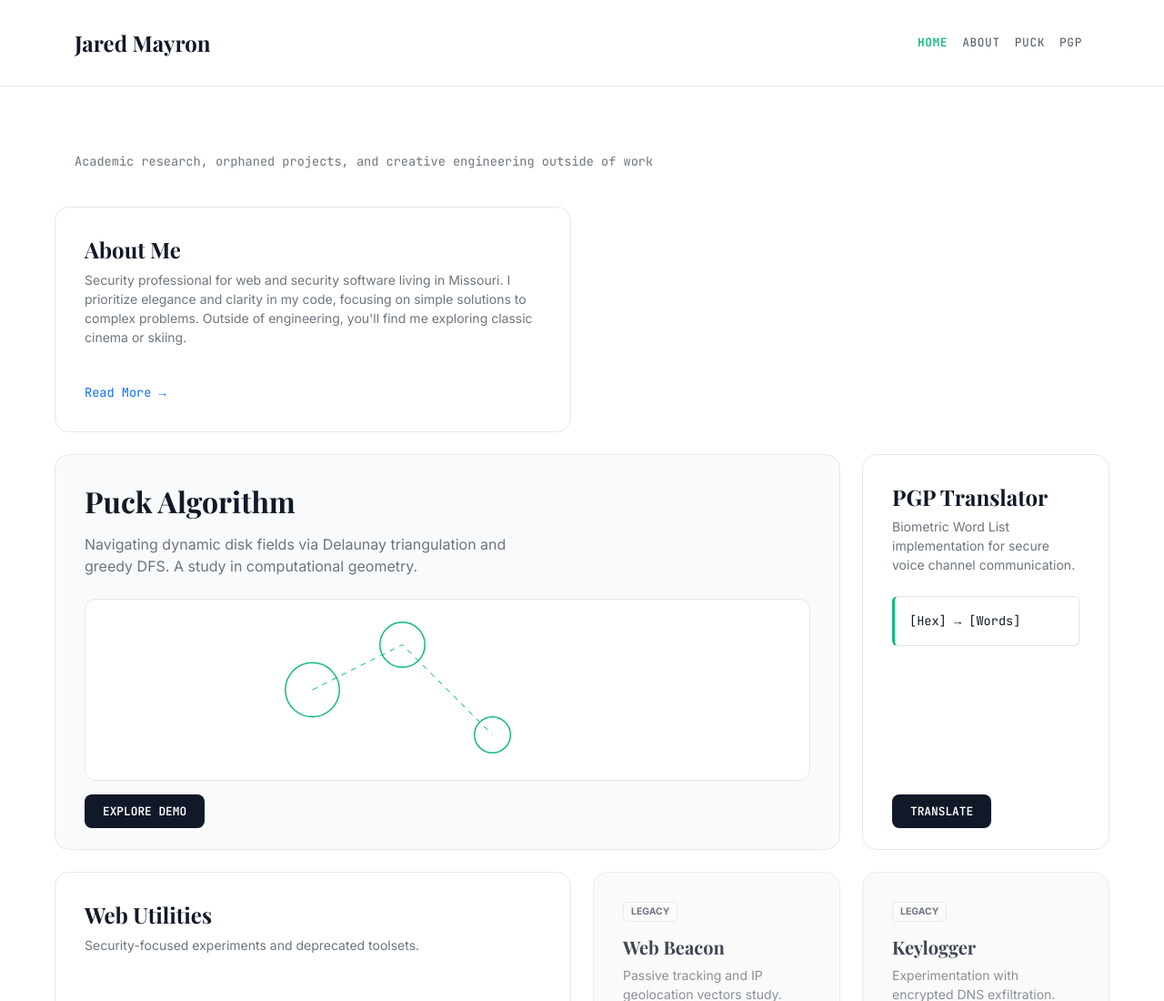
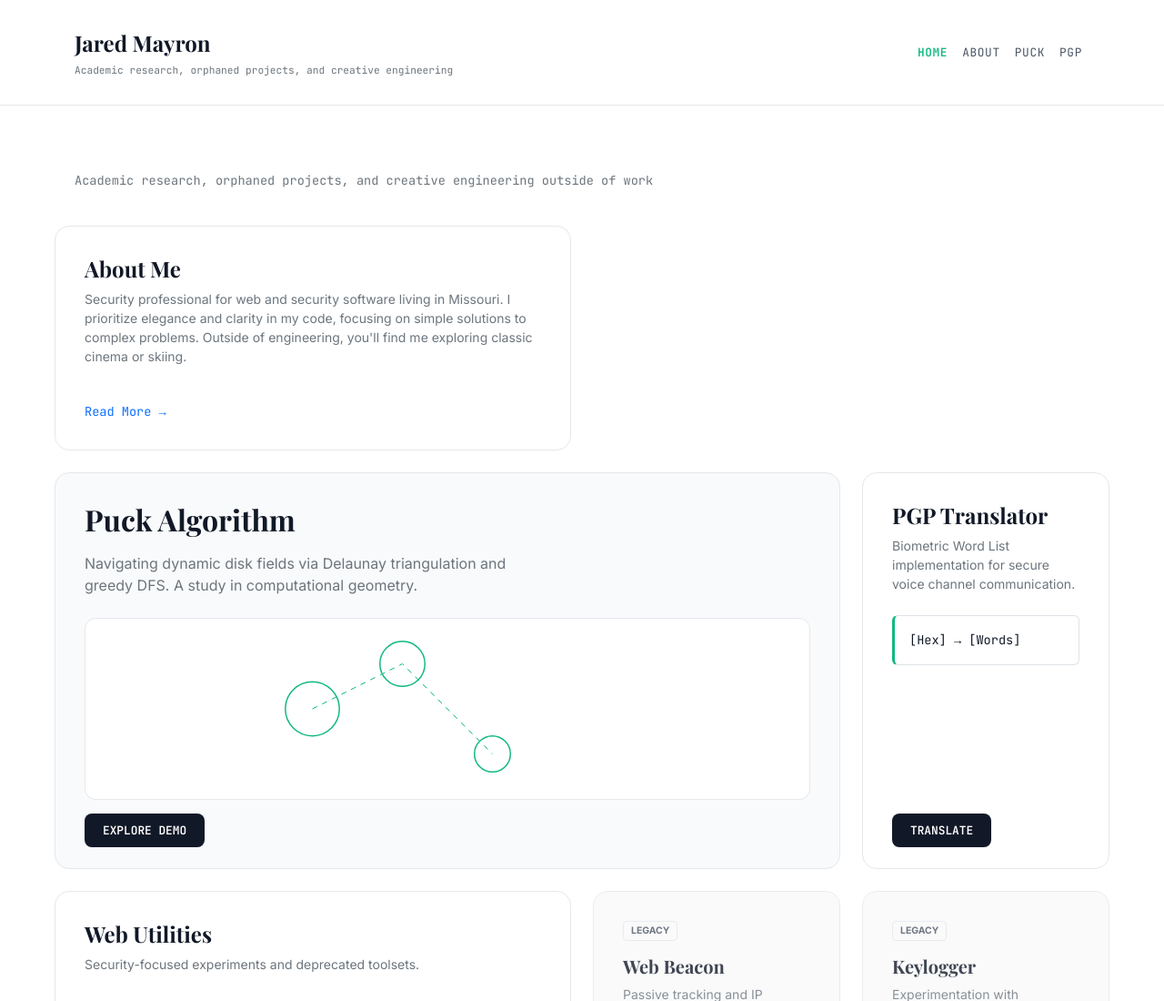
Before and after one commit to JaredMayron/Personal_Website, a plain HTML site: page index.html in a window 1280 px wide. Shown: the top 1100 px of the page at 91% size. Drawn offline with nearby package versions, Linux system fonts and the light colour scheme.

Commit message:
feat: Add a descriptive subtitle to the navbar brand.

```diff
--- a/index.html
+++ b/index.html
@@ -182,7 +182,12 @@
 <body>
   <nav class="navbar navbar-expand-md">
     <div class="container">
-      <a class="navbar-brand" href="/index.html">Jared Mayron</a>
+      <a class="navbar-brand" href="/index.html">
+        <div class="serif">Jared Mayron</div>
+        <div class="mono text-secondary"
+          style="font-size: 0.7rem; text-transform: none; letter-spacing: 0; font-weight: 400; margin-top: 4px;">
+          Academic research, orphaned projects, and creative engineering</div>
+      </a>
       <button class="navbar-toggler" type="button" data-bs-toggle="collapse" data-bs-target="#navbarContent">
         <span class="navbar-toggler-icon"></span>
       </button>
```
